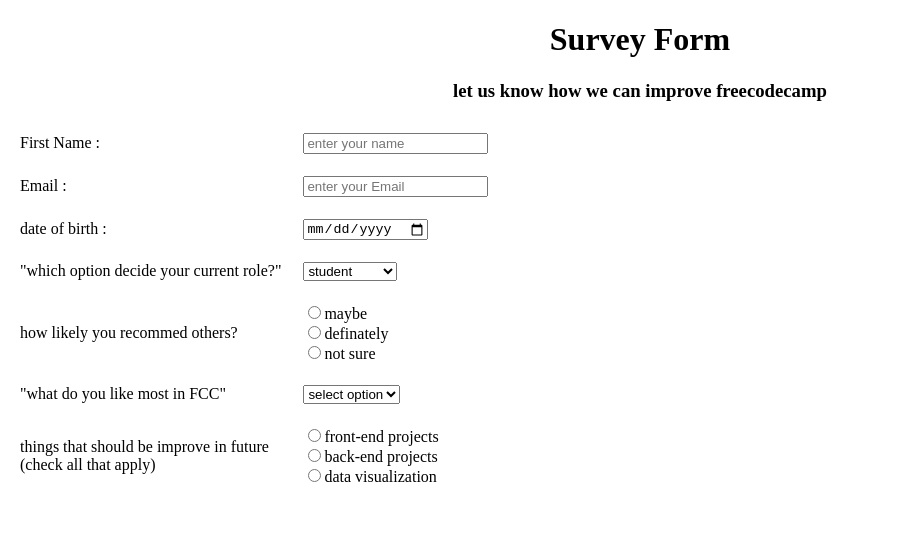
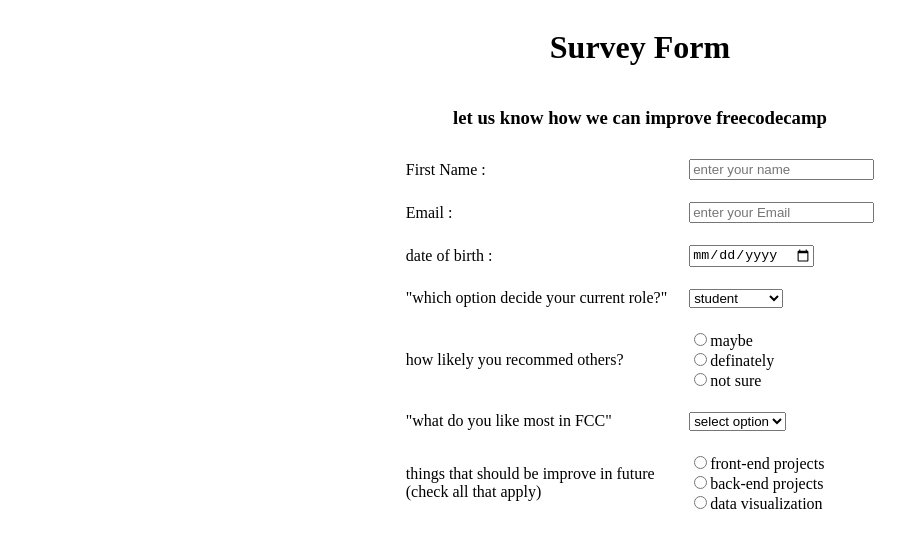
Before and after one commit to zabihhaqqani/form, a plain HTML site: page form.html/index.html in a window 1280 px wide. Shown: the whole page, without its empty margins (0-917 px from the left). Drawn offline with Linux system fonts and the light colour scheme.

Commit message:
style changes
1. removed text-align: center from h1,h3,table
2. added styling for center alignment
3. added name attribute for selecting only 1 button at a time

```diff
--- a/form.html/index.html
+++ b/form.html/index.html
@@ -5,12 +5,19 @@
     <meta http-equiv="X-UA-Compatible" content="IE=edge">
     <meta name="viewport" content="width=device-width, initial-scale=1.0">
     <title>forms</title>
+     <style>
+        centre{
+            display: flex;
+            flex-direction: column;
+            align-items: center;
+        }
+    </style>
 </head>
 <body>
     <centre>
-        <h1 style=text-align:center>Survey Form</h1>
-        <h3 style=text-align:center>let us know how we can improve freecodecamp</h3>
-        <table style=text-align:centre, cellpadding="10">
+        <h1>Survey Form</h1>
+        <h3>let us know how we can improve freecodecamp</h3>
+        <table cellpadding="10">
             <tr>
                 <td>First Name :</td>
                 <td><input type="text" id="name" name="name"
@@ -42,9 +49,11 @@
                     how likely you recommed others?
                 </td>
                 <td>
-                    <input type="radio"maybe>maybe<br>
-                    <input type="radio"maybe>definately<br>
-                    <input type="radio"maybe>not sure<br>
+         <!-- if the same name attribute is used for radio buttons only 1 button can be selected -->
+
+                    <input type="radio" name="recommed" maybe>maybe<br>
+                    <input type="radio" name="recommed" maybe>definately<br>
+                    <input type="radio" name="recommed" maybe>not sure<br>
                 </td>
             </tr>
             <tr>
```
